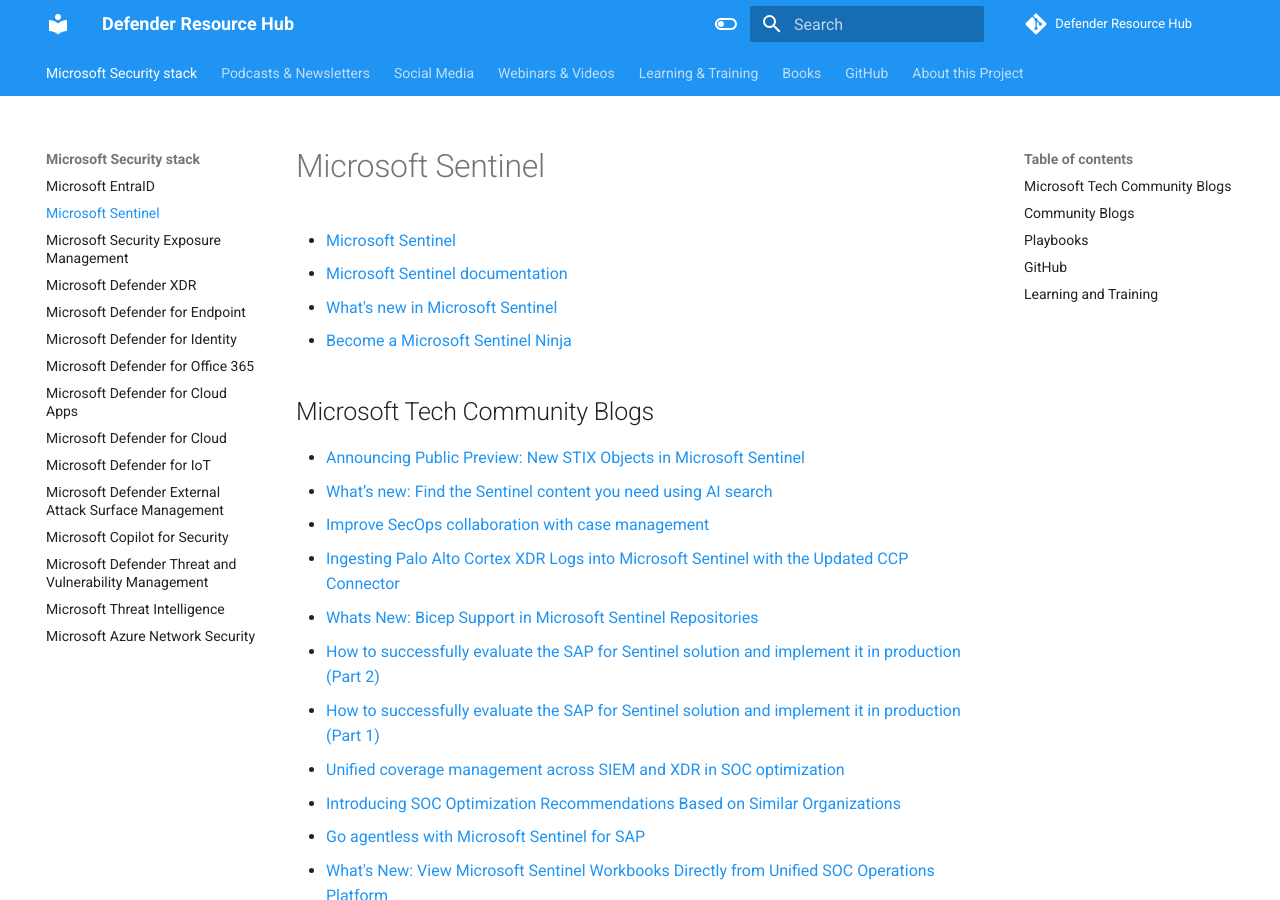
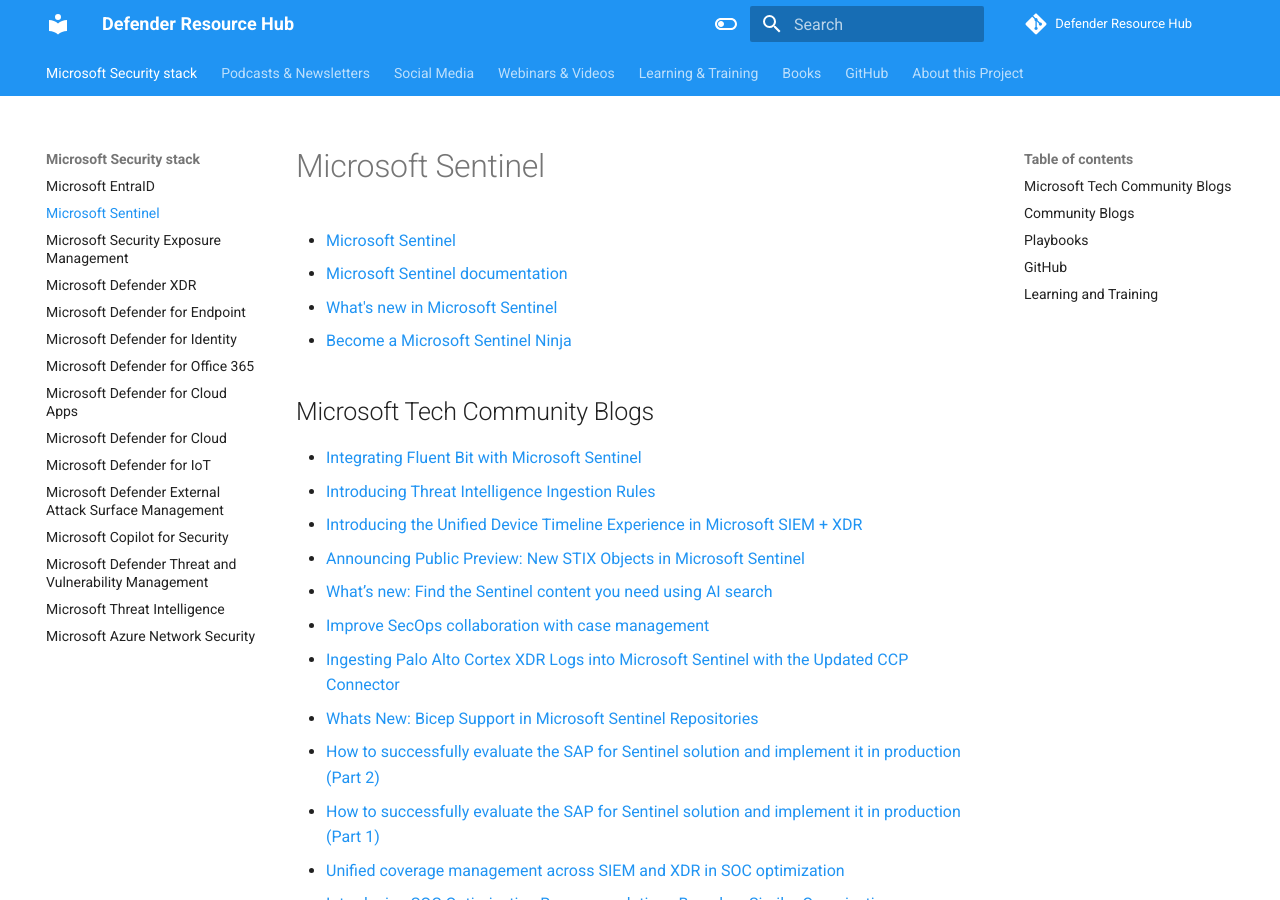
Before and after one commit to alexverboon/DefenderResourceHub, an MkDocs documentation site: the page built from docs/sentinel.md, in a window 1280 px wide and 900 px high. Built offline with MkDocs 1.6.1 and Material for MkDocs 9.7.7, drawn with Linux system fonts in a browser that asks for light colours; comment, search, counter and statistics services are not loaded.

Commit message:
sentinel updaters

```diff
--- a/docs/sentinel.md
+++ b/docs/sentinel.md
@@ -7,6 +7,9 @@
 
 ## Microsoft Tech Community Blogs
 
+- [Integrating Fluent Bit with Microsoft Sentinel](https://techcommunity.microsoft.com/blog/microsoftsentinelblog/integrating-fluent-bit-with-microsoft-sentinel/4377725)
+- [Introducing Threat Intelligence Ingestion Rules](https://techcommunity.microsoft.com/blog/microsoftsentinelblog/introducing-threat-intelligence-ingestion-rules/4379019)
+- [Introducing the Unified Device Timeline Experience in Microsoft SIEM + XDR](https://techcommunity.microsoft.com/blog/microsoftsentinelblog/introducing-the-unified-device-timeline-experience-in-microsoft-siem--xdr/4372047)
 - [Announcing Public Preview: New STIX Objects in Microsoft Sentinel](https://techcommunity.microsoft.com/blog/microsoftsentinelblog/announcing-public-preview-new-stix-objects-in-microsoft-sentinel/4369164)
 - [What’s new: Find the Sentinel content you need using AI search](https://techcommunity.microsoft.com/blog/microsoftsentinelblog/what%E2%80%99s-new-find-the-sentinel-content-you-need-using-ai-search/4304741)
 - [Improve SecOps collaboration with case management](https://techcommunity.microsoft.com/blog/microsoftsentinelblog/improve-secops-collaboration-with-case-management/4369044)
```
